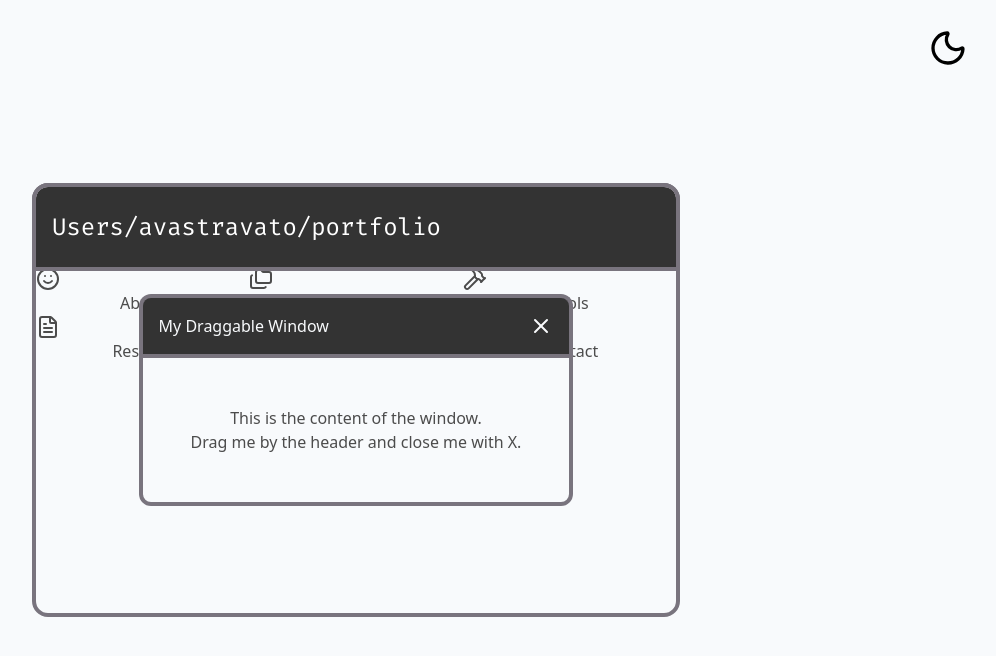
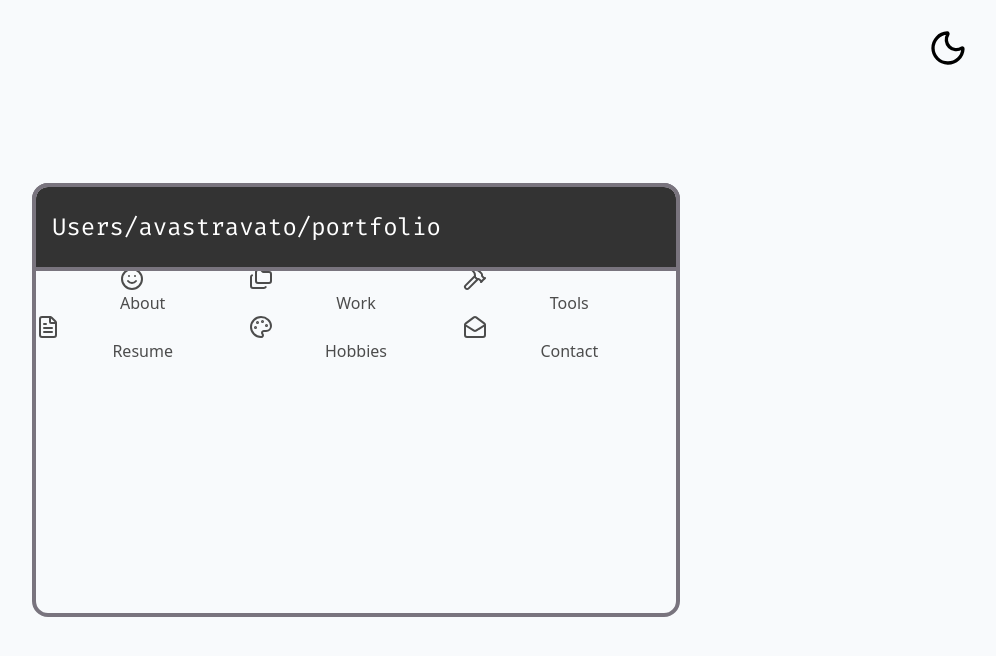
Before and after one commit to avastravato/portfolio-website, a React (Vite) app: page / in a window 1280 px wide. Shown: the top 656 px of the page, without its empty margins (284-1280 px from the left). Built offline with nearby package versions, Linux system fonts and the light colour scheme.

Commit message:
first btn open functionality

```diff
--- a/src/components/MainPage.jsx
+++ b/src/components/MainPage.jsx
@@ -1,13 +1,19 @@
 import { Smile, Folders, Hammer, FileText, Palette, MailOpen } from 'lucide-react';
+import { Drag } from '../components/Drag';
+import { useState } from 'react';
 
 export const MainPage = () => {
+    const [about, setAbout] = useState(false);
     return (
         <div className='w-[50vw] aspect-[3/2] bg-card rounded-xl outline-4 outline-border'>
             <div className='w-full h-20 bg-card-header rounded-t-xl flex items-center p-4 outline-4 outline-border'>
                 <p className='font-[Fira_Code] text-2xl text-white'>Users/avastravato/portfolio</p>
             </div>
             <div className='grid grid-cols-3 grid-rows-2 '>
-                <button><Smile />About</button>
+                <div>
+                    <button onClick={() => {setAbout(true)}}><Smile />About</button>
+                    { about && <Drag /> }
+                </div>
                 <button><Folders />Work</button>
                 <button><Hammer />Tools</button>
                 <button><FileText />Resume</button>
--- a/src/pages/Home.jsx
+++ b/src/pages/Home.jsx
@@ -13,7 +13,6 @@ export const Home = () => {
 
             {/* Main content */}
             <MainPage />
-            <Drag />
             {/* Footer */}
 
         </div>
```
